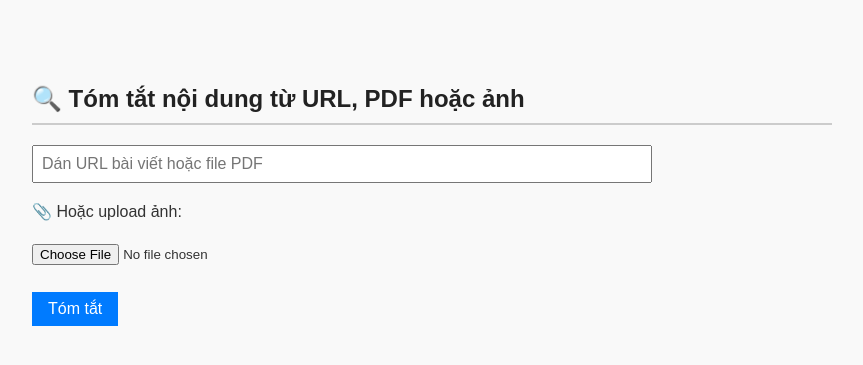
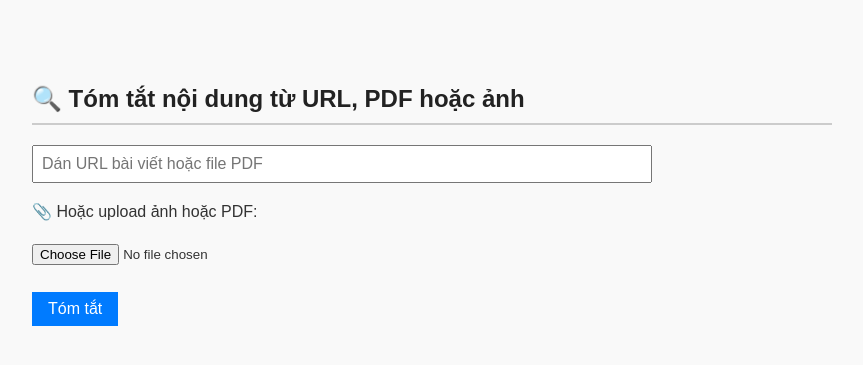
Before and after one commit to minhnt324/gemini-sumAI, a Flask app: page / in a window 1280 px wide. Shown: the top 365 px of the page, without its empty margins (208-1071 px from the left). Run offline with Flask 3, Linux system fonts and the light colour scheme.

Commit message:
Update index.html

```diff
--- a/templates/index.html
+++ b/templates/index.html
@@ -8,10 +8,15 @@
 <body>
   <h2>🔍 Tóm tắt nội dung từ URL, PDF hoặc ảnh</h2>
   <form method="POST" enctype="multipart/form-data">
+    <!-- Input cho URL -->
     <input type="text" name="url" placeholder="Dán URL bài viết hoặc file PDF" />
-    <p>📎 Hoặc upload ảnh:</p>
-    <input type="file" name="file" accept="image/*" />
+    <p>📎 Hoặc upload ảnh hoặc PDF:</p>
+
+    <!-- Input upload file ảnh hoặc PDF -->
+    <input type="file" name="file" accept="image/*,application/pdf" />
     <br><br>
+
+    <!-- Submit button -->
     <button type="submit">Tóm tắt</button>
   </form>
 
```
